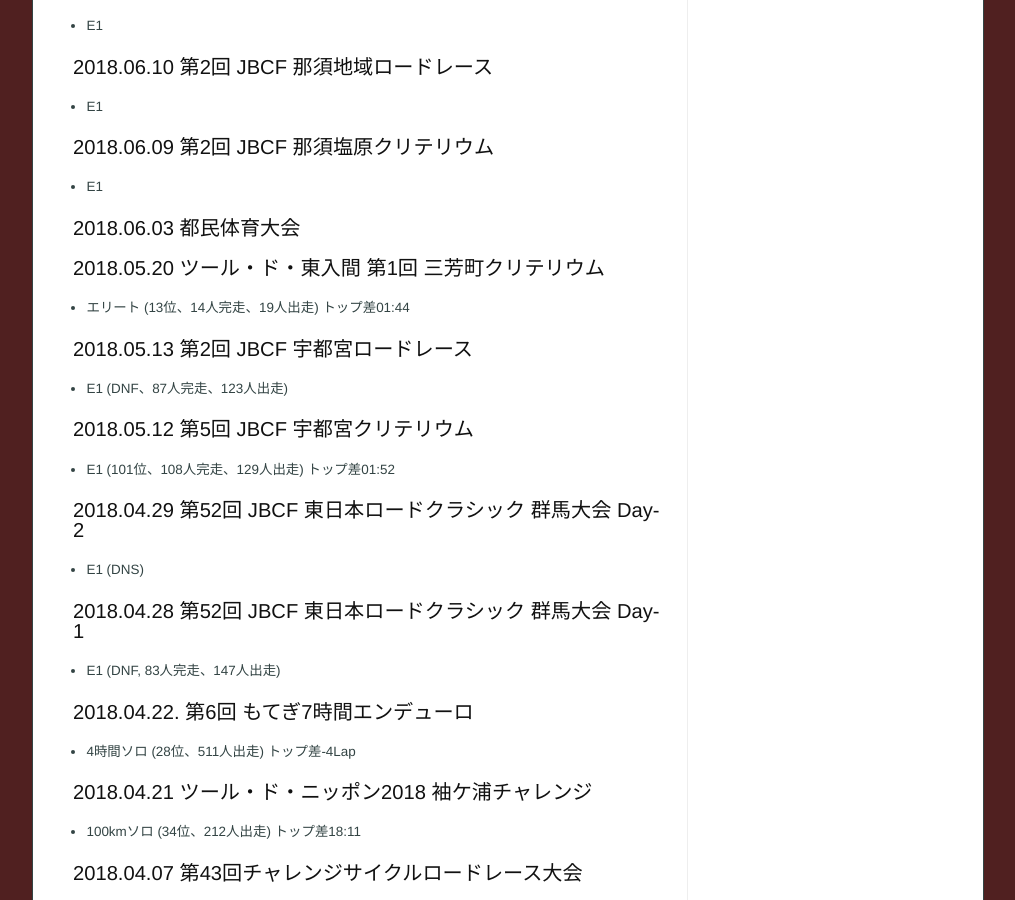
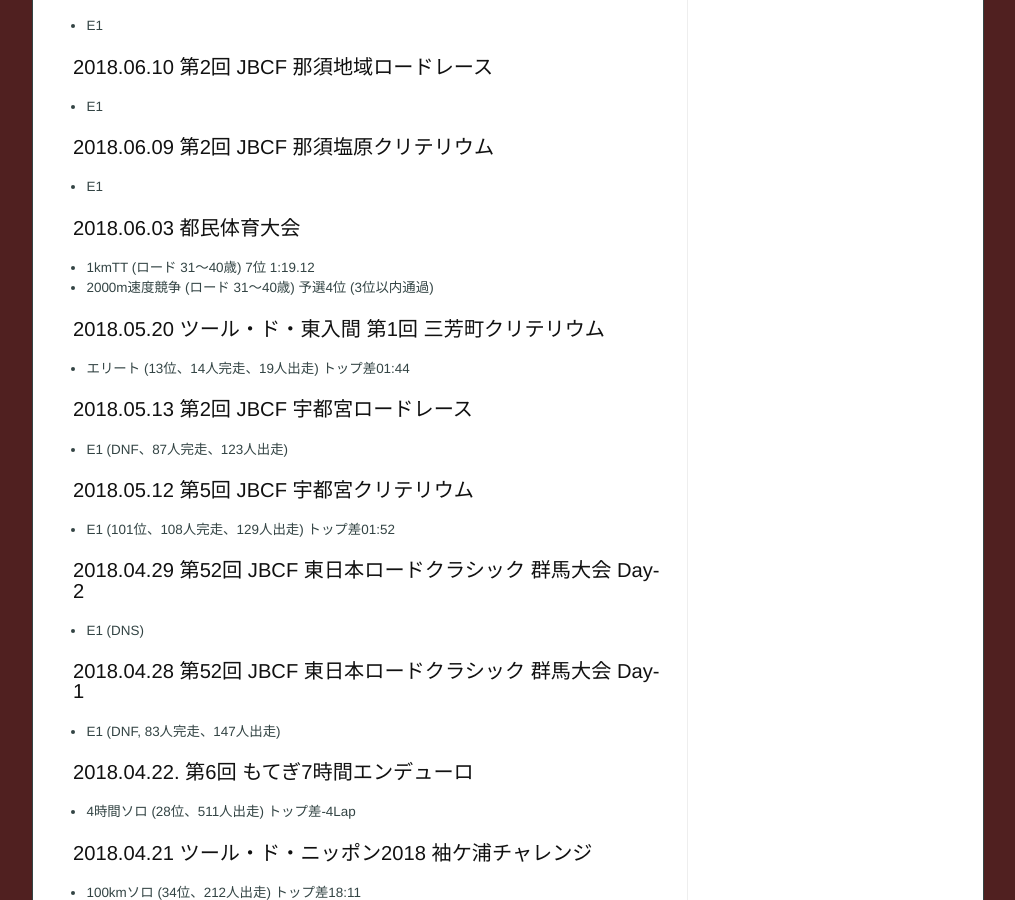
Before and after one commit to marucc/marucc.github.io, a Jekyll site: the page built from sports/results_bike.md, in a window 1280 px wide and 900 px high, scrolled down 821 px. Shown: the whole window, without its empty margins (133-1148 px from the left). Built offline with Jekyll 4.4.1, drawn with Linux system fonts in a browser that asks for light colours.

Commit message:
Published with https://stackedit.io/

```diff
--- a/sports/results_bike.md
+++ b/sports/results_bike.md
@@ -41,6 +41,8 @@ markdown: kramdown
 * E1
 
 ### 2018.06.03 都民体育大会
+* 1kmTT (ロード 31〜40歳) 7位 1:19.12
+* 2000m速度競争 (ロード 31〜40歳) 予選4位 (3位以内通過)
 
 ### 2018.05.20 ツール・ド・東入間 第1回 三芳町クリテリウム
 * エリート (13位、14人完走、19人出走) トップ差01:44
```
